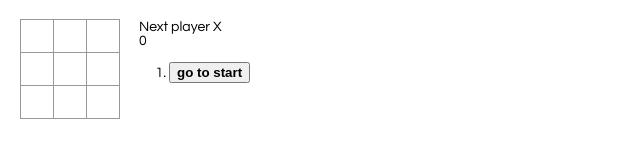
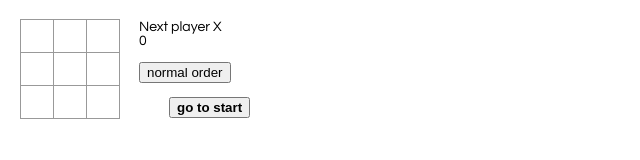
Before and after one commit to errorex/react_tictactoe, a React app: page / in a window 1280 px wide. Shown: the whole page, without its empty margins (0-640 px from the left). Built offline with nearby package versions, Linux system fonts and the light colour scheme.

Commit message:
4-Add a toggle that lets you sort the moves in either ascending or descending order. 5-When someone wins, highlight the three squares that caused the win

```diff
--- a/src/index.css
+++ b/src/index.css
@@ -5,6 +5,7 @@ body {
 
 ol, ul {
   padding-left: 30px;
+  list-style-type: none;
 }
 
 .selected{
@@ -52,3 +53,7 @@ ol, ul {
 .game-info {
   margin-left: 20px;
 }
+
+.winner-square {
+  background-color: yellow;
+}
--- a/src/index.js
+++ b/src/index.js
@@ -3,8 +3,14 @@ import ReactDOM from 'react-dom';
 import './index.css';
 
 function Square(props) {
+    let classes = "square";
+
+    if(props.winnerSquare){
+      classes += " winner-square";
+    }
+
     return (
-    <button className="square" onClick={props.onClick}>
+      <button className={classes} onClick={props.onClick}>
         {props.value}
       </button>
     );
@@ -13,11 +19,20 @@ function Square(props) {
 class Row extends React.Component {
 
   renderSquare(row,col) {
+    let winnerSquare = false;
+
+    if(this.props.winnerLine !== null){
+      winnerSquare = this.props.winnerLine.some( current => {
+        return current[0] === row && current[1] === col;
+      });
+    }
+
     return (
       <Square
         key={col}
         value={this.props.squares[row][col]}
         onClick={() => this.props.onClick(row,col)}
+        winnerSquare={winnerSquare}
       />
     );
   }
@@ -53,10 +68,27 @@ class Board extends React.Component {
   render() {
     return (
       <Row
+        winnerLine={this.props.winnerLine}
         squares={this.props.squares}
         onClick={this.props.onClick}
         size={this.props.size}
       />
+    );
+  }
+}
+
+
+class ToggleMovesOrderButton extends React.Component{
+
+  render(){
+    let description = this.props.reversed ? "reversed order" : "normal order";
+    return(
+      <button
+        className="toggle-button"
+        href="#"
+        onClick={this.props.onClick}>
+        {description}
+      </button>
     );
   }
 }
@@ -76,7 +108,14 @@ class Game extends React.Component {
       }],
       stepNumber: 0,
       xIsNext: true,
+      movesOrderReversed: false,
     };
+  }
+
+  reverseMovesOrder(){
+    this.setState({
+      movesOrderReversed: !this.state.movesOrderReversed,
+    });
   }
 
   handleClick(row,col) {
@@ -106,12 +145,7 @@ class Game extends React.Component {
     });
   }
 
-  render() {
-    const history = this.state.history;
-    const current = history[this.state.stepNumber];
-    const winner = calculateWinner(current.squares);
-
-    let moves = history.map((step, move) => {
+  includeMove(move){
     const desc = move ? 'go to move #' + move : 'go to start';
       return(
         <li key={move}>
@@ -123,7 +157,25 @@ class Game extends React.Component {
           </button>
         </li>
      );
+  }
+
+  render() {
+    var history = this.state.history;
+    const current = history[this.state.stepNumber];
+    const winnerLine = calculateWinner(current.squares);
+    var winner = null;
+
+    if(winnerLine !== null){
+      winner = current.squares[winnerLine[0][0]][winnerLine[0][1]];
+    }
+
+    let moves = history.map((step, move) => {
+      return this.includeMove(move);
     });
+
+    if(this.state.movesOrderReversed){
+      moves.reverse();
+    }
 
     let status;
     if(winner){
@@ -136,6 +188,7 @@ class Game extends React.Component {
       <div className="game">
         <div className="game-board">
           <Board
+            winnerLine={winnerLine}
             squares={current.squares}
             onClick={ (row,col) => {this.handleClick(row,col)}}
             size={3}
@@ -144,7 +197,12 @@ class Game extends React.Component {
         <div className="game-info">
           <div>{status}</div>
           <div>{this.state.stepNumber}</div>
-          <ol>{moves}</ol>
+          <p/>
+          <ToggleMovesOrderButton
+            reversed = {this.state.movesOrderReversed}
+            onClick = {() => this.reverseMovesOrder()}
+          />
+          <ul>{moves}</ul>
         </div>
       </div>
     );
@@ -158,12 +216,6 @@ ReactDOM.render(
   document.getElementById('root')
 );
 
-
-/**
- *  |(0,0)(0,1)(0,2)
- *  |(1,0)(1,1)(1,2)
- *  |(2,0)(2,1)(2,2)
- **/
 function calculateWinner(squares) {
 
   const lines = [
@@ -185,7 +237,7 @@ function calculateWinner(squares) {
     if (squares[row_a][col_a] &&
         squares[row_a][col_a] === squares[row_b][col_b] &&
         squares[row_a][col_a] === squares[row_c][col_c]) {
-      return squares[row_a][col_a];
+      return lines[i];
     }
   }
   return null;
```
Lines whose indentation alone changed are shown as unchanged.
